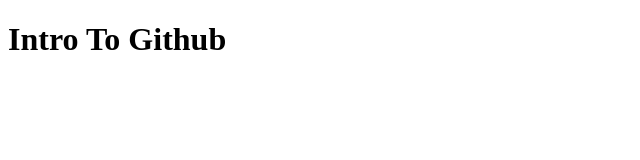
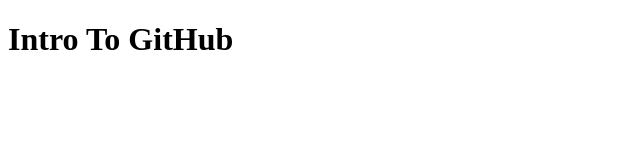
Before and after one commit to Meganjd/intro-to-github, a plain HTML site: page index.html in a window 1280 px wide. Shown: the full height of the page, 0-640 px from the left. Drawn offline with Linux system fonts and the light colour scheme.

Commit message:
Spelling

```diff
--- a/index.html
+++ b/index.html
@@ -7,7 +7,7 @@
 
 <body>
 
-<h1>Intro To Github</h1>
+<h1>Intro To GitHub</h1>
 
 </body>
 </html>
```
